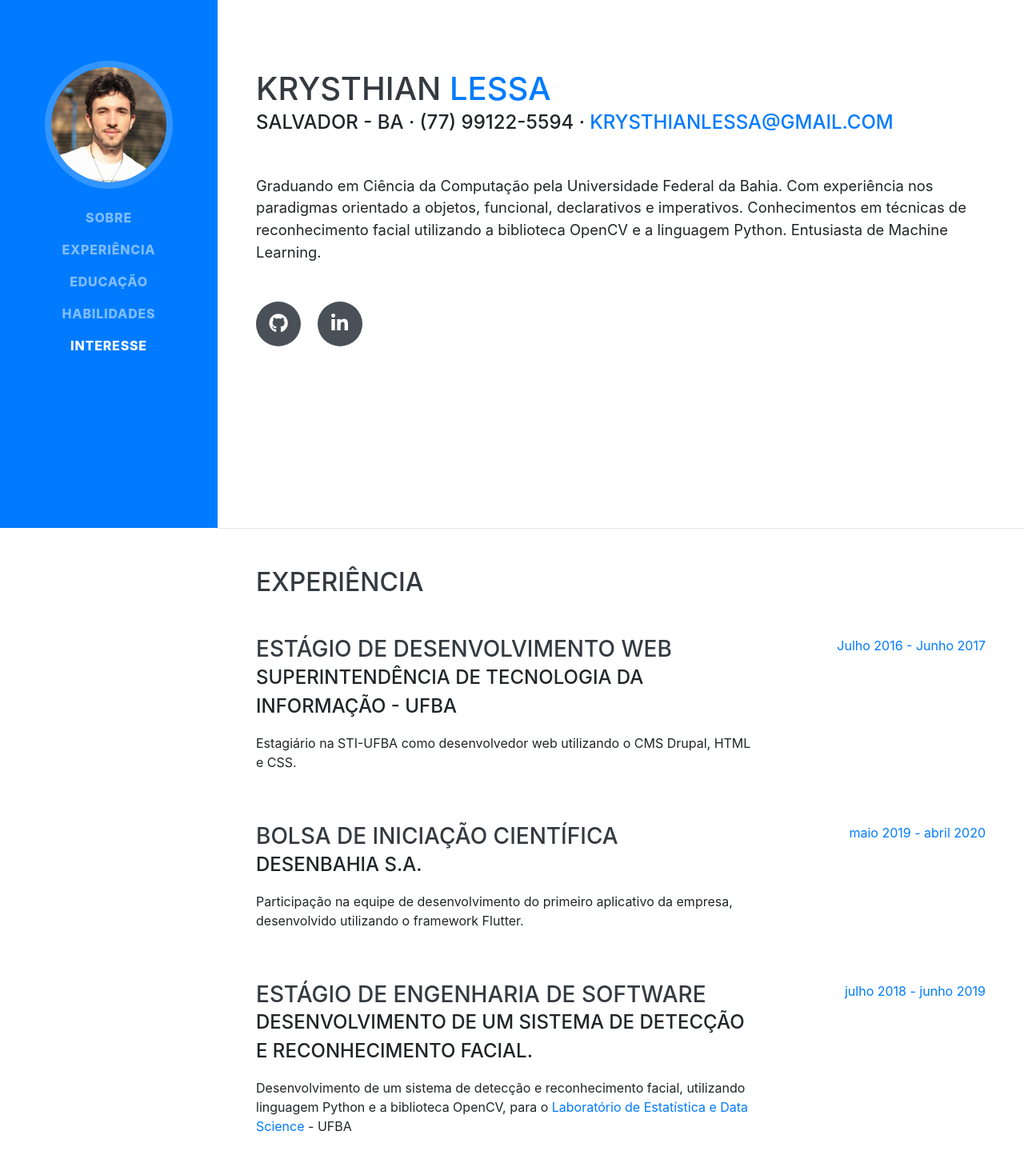
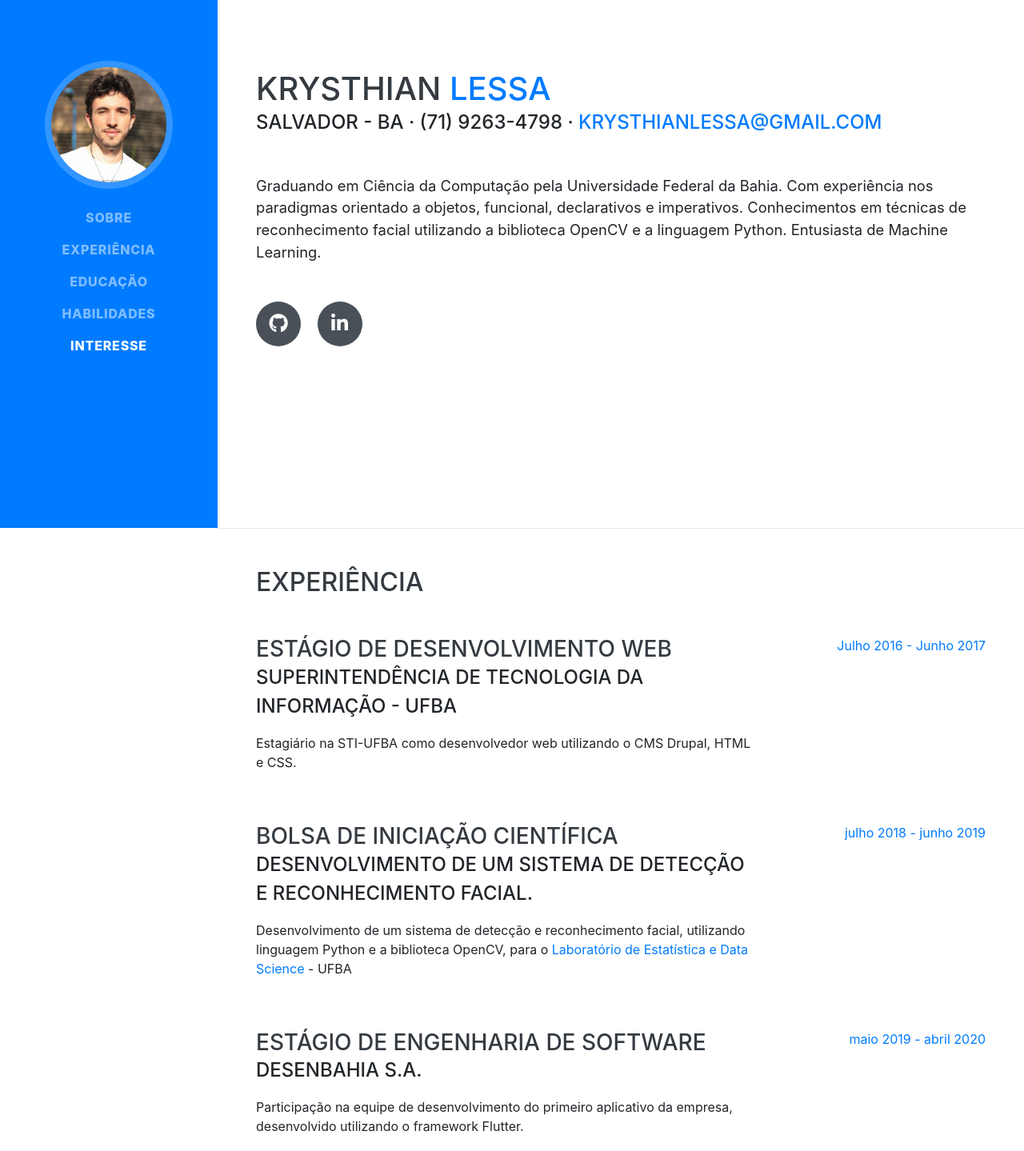
Before and after one commit to krysthianlessa/krysthianlessa.github.io, a website with bundled scripts: page index.html in a window 1280 px wide. Shown: the part 140-1579 px from the top of the page at 80% size. Built offline with nearby package versions, Linux system fonts and the light colour scheme; a web font is replaced by a local one.

Commit message:
corrects errors

```diff
--- a/index.html
+++ b/index.html
@@ -66,7 +66,7 @@
         <h1 class="mb-0">Krysthian
           <span class="text-primary">Lessa</span>
         </h1>
-        <div class="subheading mb-5">Salvador - BA · (77) 99122-5594 ·
+        <div class="subheading mb-5">Salvador - BA · (71) 9263-4798 ·
           <a href="mailto:name@email.com">krysthianlessa@gmail.com</a>
         </div>
         <p class="lead mb-5">Graduando em Ciência da Computação pela Universidade Federal da Bahia. Com experiência nos paradigmas orientado a objetos, funcional, declarativos e imperativos. Conhecimentos em técnicas de reconhecimento facial utilizando a biblioteca OpenCV e a linguagem Python. Entusiasta de Machine Learning.  </p>
@@ -101,22 +101,22 @@
         <div class="resume-item d-flex flex-column flex-md-row justify-content-between mb-5">
           <div class="resume-content">
             <h3 class="mb-0">Bolsa de Iniciação Científica</h3>
-            <div class="subheading mb-3">Desenbahia S.A.</div>
-            <p>Participação na equipe de desenvolvimento do primeiro aplicativo da empresa, desenvolvido utilizando o framework Flutter.</p>
+            <div class="subheading mb-3">Desenvolvimento de um sistema de detecção e reconhecimento facial.</div>
+            <p>Desenvolvimento de um sistema de detecção e reconhecimento facial, utilizando linguagem Python e a biblioteca OpenCV, para o <a href="http://www.led.ufba.br/">Laboratório de Estatística e Data Science</a> - UFBA</p>
           </div>
           <div class="resume-date text-md-right">
-            <span class="text-primary">maio 2019 - abril 2020</span>
+            <span class="text-primary">julho 2018 - junho 2019</span>
           </div>
         </div>
 
         <div class="resume-item d-flex flex-column flex-md-row justify-content-between mb-5">
           <div class="resume-content">
             <h3 class="mb-0">Estágio de Engenharia de Software</h3>
-            <div class="subheading mb-3">Desenvolvimento de um sistema de detecção e reconhecimento facial.</div>
-            <p>Desenvolvimento de um sistema de detecção e reconhecimento facial, utilizando linguagem Python e a biblioteca OpenCV, para o <a href="http://www.led.ufba.br/">Laboratório de Estatística e Data Science</a> - UFBA</p>
+            <div class="subheading mb-3">Desenbahia S.A.</div>
+            <p>Participação na equipe de desenvolvimento do primeiro aplicativo da empresa, desenvolvido utilizando o framework Flutter.</p>
           </div>
           <div class="resume-date text-md-right">
-            <span class="text-primary">julho 2018 - junho 2019</span>
+            <span class="text-primary">maio 2019 - abril 2020</span>
           </div>
         </div>
 
```
